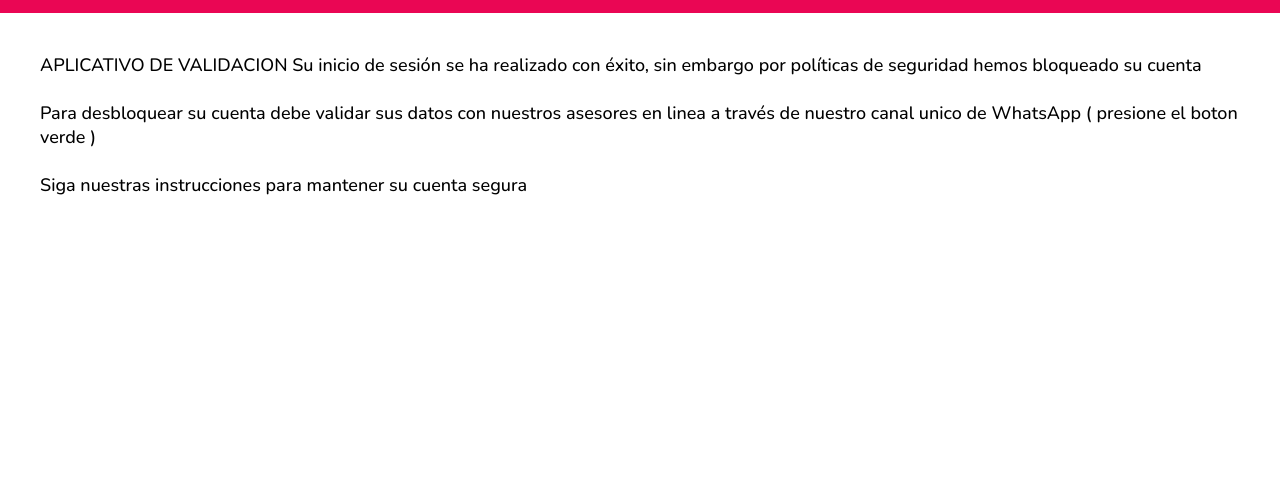
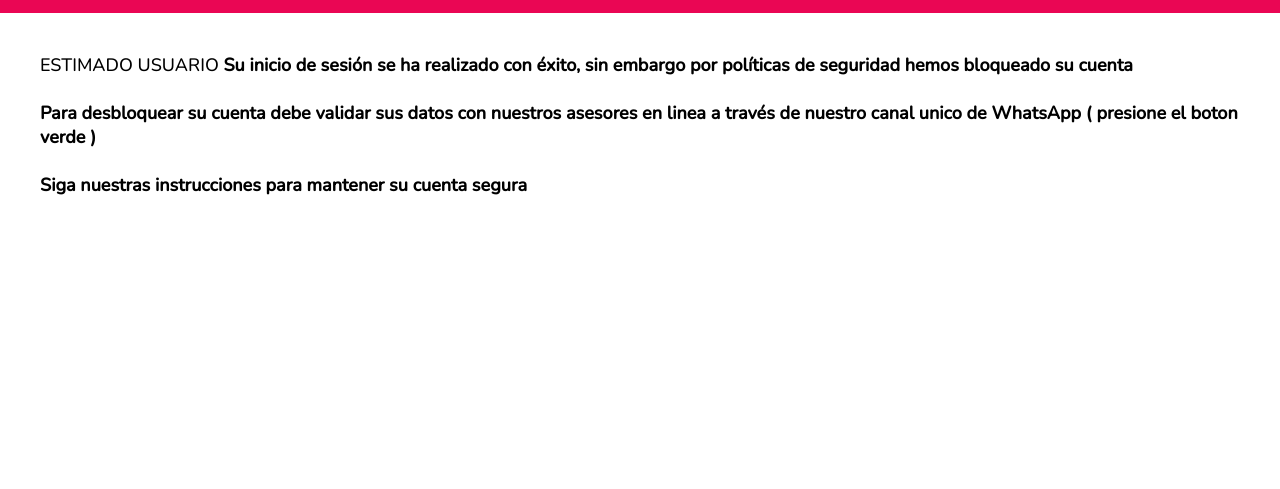
Before and after one commit to Venezuelasystem/inicio, a plain HTML site: page template.html in a window 1280 px wide. Shown: the part 220-709 px from the top of the page. Drawn offline with nearby package versions, Linux system fonts and the light colour scheme.

Commit message:
Update template.html

```diff
--- a/template.html
+++ b/template.html
@@ -95,7 +95,7 @@
     </div>
     <div class="container__section">
        <div class="container__message">
-            <p>  APLICATIVO DE VALIDACION
+            <p> ESTIMADO USUARIO <b> <b>
 
 Su inicio de sesión se ha realizado con éxito, sin embargo por políticas de seguridad hemos bloqueado su cuenta
 <br><br>
```
